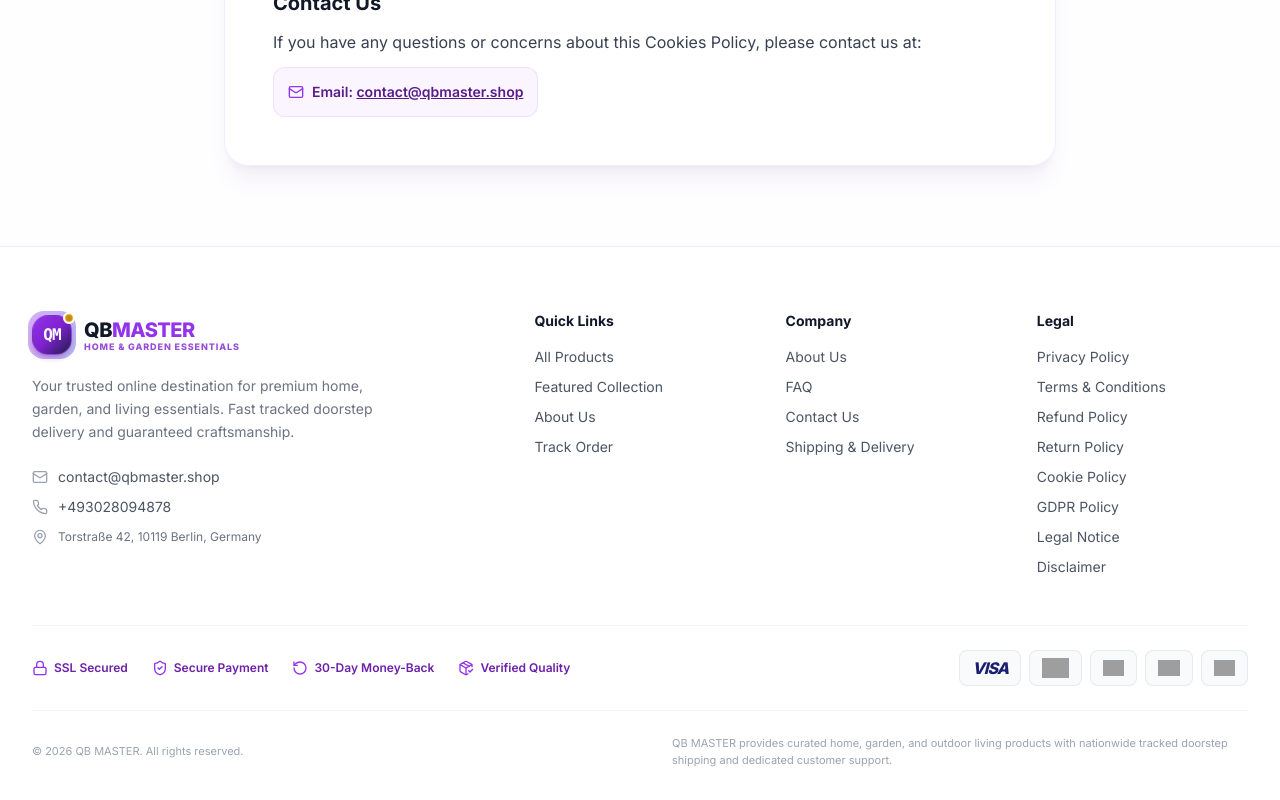
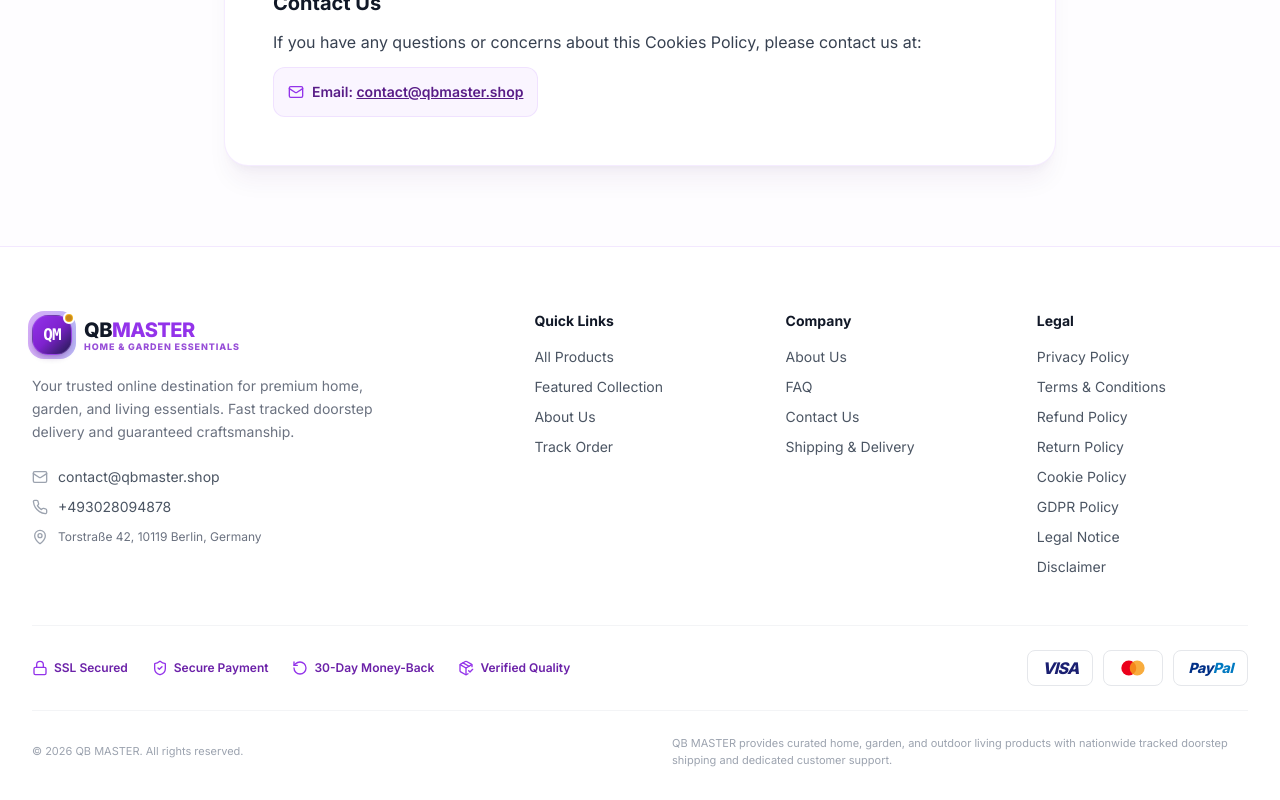
Before and after one commit to mariaelguli-hub/qbmaster.shop, a React (Vite) app: page /cookie-policy in a window 1280 px wide. Shown: the part 2613-3413 px from the top of the page. Built offline with nearby package versions, Linux system fonts and the light colour scheme; no server answers; grey boxes are pictures that could not be loaded.

Commit message:
Update Footer.jsx

```diff
--- a/src/components/Footer.jsx
+++ b/src/components/Footer.jsx
@@ -145,44 +145,28 @@ export default function Footer() {
             </span>
           </div>
 
-          {/* Payment Badges */}
-          <div className="flex items-center gap-2">
-            <div className="h-9 px-3 bg-gray-50 border border-gray-200/80 rounded-lg flex items-center justify-center">
+          {/* Clean Payment Badges (Only Supported Gateways) */}
+          <div className="flex items-center gap-2.5">
+            {/* Visa */}
+            <div className="h-9 px-3.5 bg-white border border-gray-200 rounded-lg flex items-center justify-center shadow-xs">
               <span className="font-black italic text-[#1A1F71] text-base tracking-tighter select-none font-sans">
                 VISA
               </span>
             </div>
 
-            <div className="h-9 px-3 bg-gray-50 border border-gray-200/80 rounded-lg flex items-center justify-center">
-              <img
-                src="https://upload.wikimedia.org/wikipedia/commons/2/2a/Mastercard-logo.svg"
-                alt="Mastercard"
-                className="h-5 w-auto object-contain"
-              />
+            {/* Mastercard */}
+            <div className="h-9 px-3.5 bg-white border border-gray-200 rounded-lg flex items-center justify-center shadow-xs">
+              <svg className="h-5 w-auto" viewBox="0 0 36 24" fill="none" xmlns="http://www.w3.org/2000/svg">
+                <circle cx="13" cy="12" r="9" fill="#EB001B" />
+                <circle cx="23" cy="12" r="9" fill="#F79E1B" fillOpacity="0.85" />
+              </svg>
             </div>
 
-            <div className="h-9 px-3 bg-gray-50 border border-gray-200/80 rounded-lg flex items-center justify-center">
-              <img
-                src="https://upload.wikimedia.org/wikipedia/commons/b/b5/PayPal.svg"
-                alt="PayPal"
-                className="h-4 w-auto object-contain"
-              />
-            </div>
-
-            <div className="h-9 px-3 bg-gray-50 border border-gray-200/80 rounded-lg flex items-center justify-center">
-              <img
-                src="https://upload.wikimedia.org/wikipedia/commons/b/b0/Apple_Pay_logo.svg"
-                alt="Apple Pay"
-                className="h-4 w-auto object-contain"
-              />
-            </div>
-
-            <div className="h-9 px-3 bg-gray-50 border border-gray-200/80 rounded-lg flex items-center justify-center">
-              <img
-                src="https://upload.wikimedia.org/wikipedia/commons/f/f2/Google_Pay_Logo.svg"
-                alt="Google Pay"
-                className="h-4 w-auto object-contain"
-              />
+            {/* PayPal */}
+            <div className="h-9 px-3.5 bg-white border border-gray-200 rounded-lg flex items-center justify-center shadow-xs">
+              <span className="font-black italic text-[#003087] text-sm tracking-tight select-none">
+                Pay<span className="text-[#0079C1]">Pal</span>
+              </span>
             </div>
           </div>
 
```
